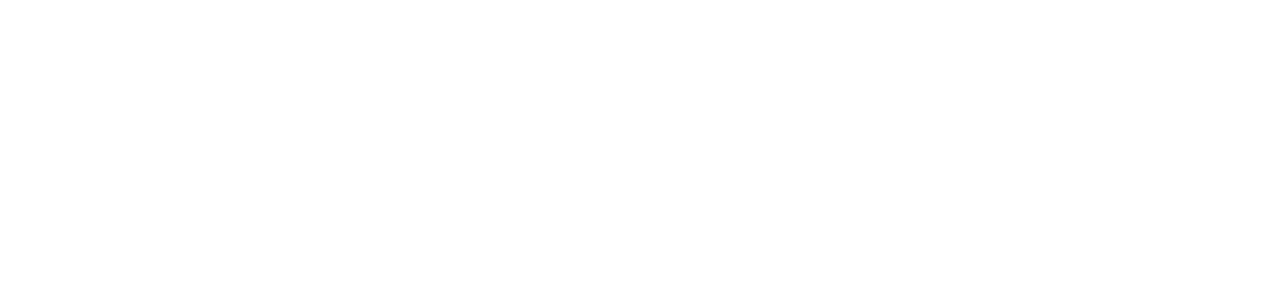
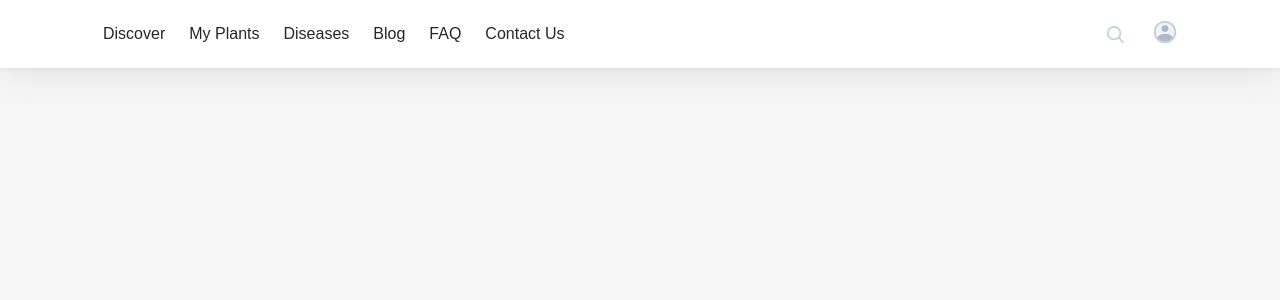
Before and after one commit to Sirano98/plant-in, a React (Create React App) app: page / in a window 1280 px wide. Shown: the top 300 px of the page. Built offline with nearby package versions, Linux system fonts and the light colour scheme; a web font is replaced by a local one.

Commit message:
add: header

```diff
--- a/src/compontents/header/Header.css
+++ b/src/compontents/header/Header.css
@@ -0,0 +1,44 @@
+.header {
+    background: #FFFFFF;
+    box-shadow: 0px 2px 40px rgba(0, 0, 0, 0.1), 0px 0.4px 6.5px rgba(0, 0, 0, 0.05);
+    padding: 20px 0px;
+}
+.header__inner {
+    display: flex;
+    justify-content: space-between;
+    align-items: center;
+}
+.nav__link {
+    font-weight: 500;
+    font-size: 16px;
+    line-height: 24px;
+    color: #262626;
+    text-decoration: none;
+    margin-left: 24px;
+}
+.nav__link:first-child {
+    margin-left: 0px;
+}
+.header__search {
+    width: 20px;
+    height: 20px;
+    background: none;
+    border: none;
+    outline: none;
+    display: flex;
+    justify-content: center;
+    align-items: center;
+    margin-right: 28px;
+}
+.header__block {
+    display: flex;
+    align-items: center;
+}
+.search__icon {
+    width: 17px;
+    height: 17px;
+}
+.user__icon {
+    width: 24px;
+    height: 24px;
+}
--- a/src/compontents/header/Header.js
+++ b/src/compontents/header/Header.js
@@ -2,7 +2,41 @@
 
 export const Header = () => {
     return (
-        <header>
+        <header className="header">
+            <div className="container">
+                <div className="header__inner">
+                    <nav className="header__nav">
+                        <a href="#" className="nav__link">Discover</a>
+                        <a href="#" className="nav__link">My Plants</a>
+                        <a href="#" className="nav__link">Diseases</a>
+                        <a href="#" className="nav__link">Blog</a>
+                        <a href="#" className="nav__link">FAQ</a>
+                        <a href="#" className="nav__link">Contact Us</a>
+                    </nav>
+                    <div className="header__block">
+                        <button className="header__search">
+                            <svg viewBox="0 0 19 19" fill="none" className="search__icon">
+                                <path d="M13 13L18 18M15 8C15 11.866 11.866 15 8 15C4.13401 15 1 11.866 1 8C1 4.13401 4.13401 1 8 1C11.866 1 15 4.13401 15 8Z" stroke="#C5D1DB" strokeWidth="2" strokeLinecap="round" strokeLinejoin="round" />
+                            </svg>
+                        </button>
+                        <div className="header__user">
+                            <svg className="user__icon" viewBox="0 0 28 28" fill="none">
+                                <g clipPath="url(#clip0_1864_3)">
+                                    <circle cx="14" cy="14" r="12.6" fill="#F1F2F6" stroke="#E0E7F1" strokeWidth="1.2" />
+                                    <ellipse cx="14" cy="25.5" rx="11" ry="9.5" fill="#ADB8C8" />
+                                    <circle cx="14" cy="10" r="4" fill="#ADB8C8" />
+                                </g>
+                                <path d="M14 24.8C8.03533 24.8 3.2 19.9647 3.2 14H0.8C0.8 21.2902 6.70984 27.2 14 27.2V24.8ZM24.8 14C24.8 19.9647 19.9647 24.8 14 24.8V27.2C21.2902 27.2 27.2 21.2902 27.2 14H24.8ZM14 3.2C19.9647 3.2 24.8 8.03533 24.8 14H27.2C27.2 6.70984 21.2902 0.8 14 0.8V3.2ZM14 0.8C6.70984 0.8 0.8 6.70984 0.8 14H3.2C3.2 8.03533 8.03533 3.2 14 3.2V0.8Z" fill="#C5D1DB" />
+                                <defs>
+                                    <clipPath id="clip0_1864_3">
+                                        <path d="M2 14C2 7.37258 7.37258 2 14 2C20.6274 2 26 7.37258 26 14C26 20.6274 20.6274 26 14 26C7.37258 26 2 20.6274 2 14Z" fill="white" />
+                                    </clipPath>
+                                </defs>
+                            </svg>
+                        </div>
+                    </div>
+                </div>
+            </div>
         </header>
     )
 };
--- a/src/index.css
+++ b/src/index.css
@@ -8,3 +8,15 @@
     margin: 0;
     padding: 0;
 }
+body {
+    font-family: 'Poppins', sans-serif;
+    font-style: normal;
+    font-weight: 400;
+    background: #F6F6F6;
+}
+.container {
+    width: 100%;
+    max-width: 1134px;
+    margin: 0 auto;
+    padding: 0px 30px;
+}
```
Also changed, not shown: src/compontents/app/App.js (line endings or trailing spaces).
